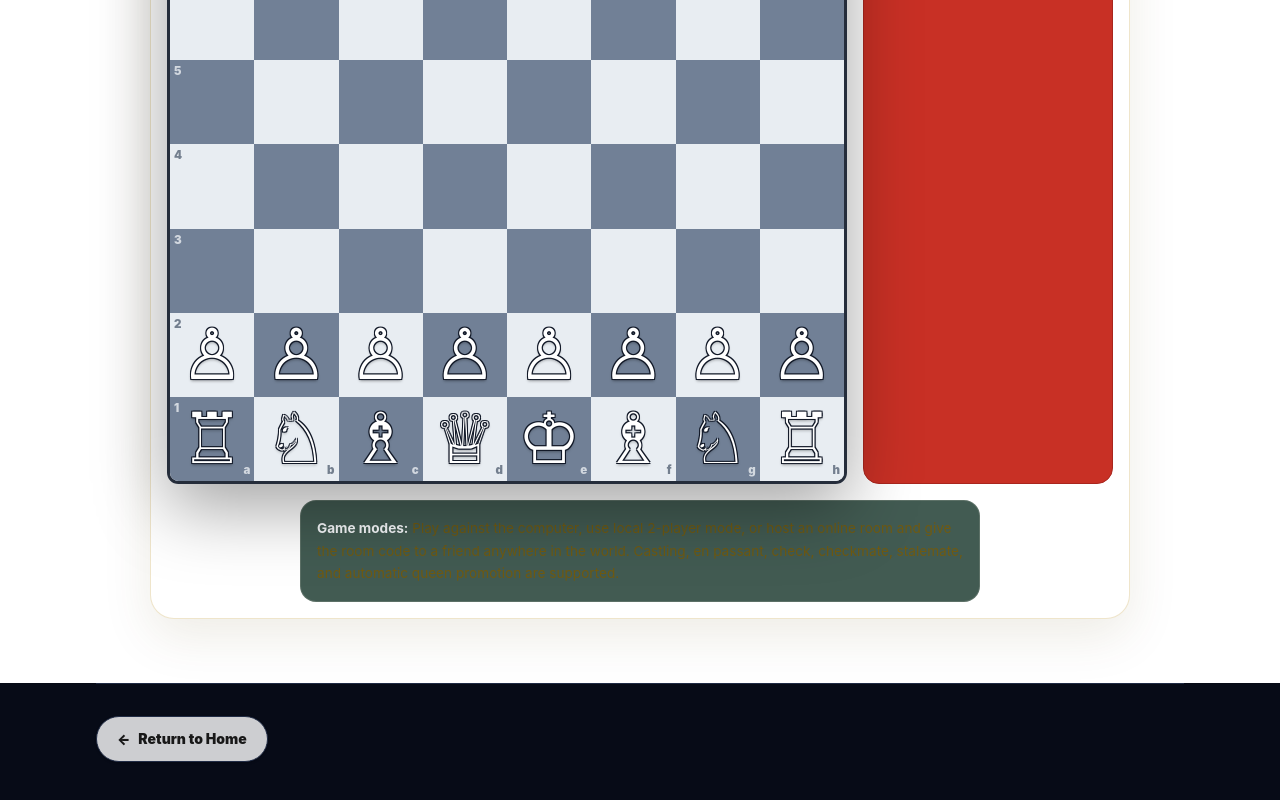
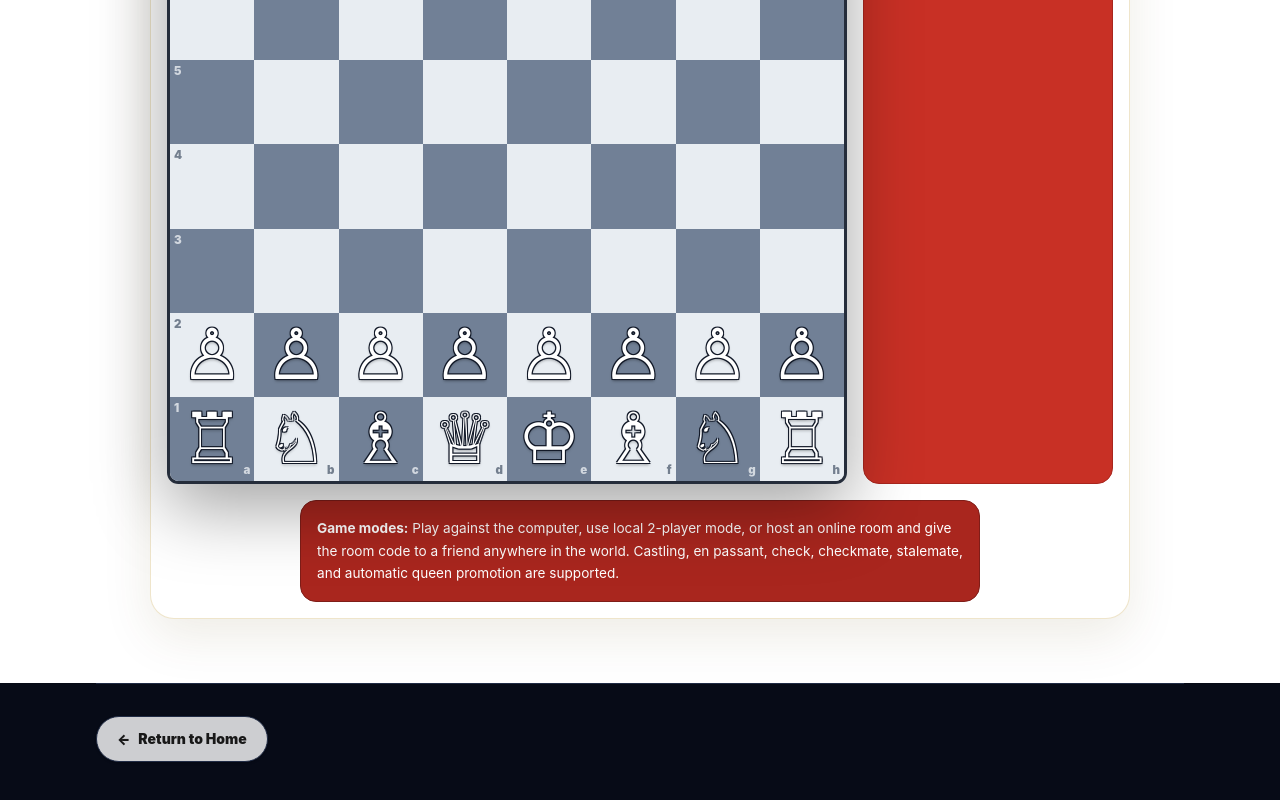
Before and after one commit to arunyadav-214/learning-website, a Next.js app: page /games/chess in a window 1280 px wide. Shown: the part 748-1548 px from the top of the page. Built offline with nearby package versions, Linux system fonts and the light colour scheme.

Commit message:
Make online chess room panel red

```diff
--- a/app/globals.css
+++ b/app/globals.css
@@ -1943,3 +1943,43 @@ body {
 .chess-page .chess-difficulty-row button:not(.active):hover {
   background:#a9261e !important;
 }
+
+
+/* Chess online room red panel */
+.chess-page .chess-help {
+  background:#a9261e !important;
+  border:1px solid #7f1d18 !important;
+  color:#ffffff !important;
+}
+
+.chess-page .chess-help strong {
+  color:#ffffff !important;
+}
+
+.chess-page .chess-help p,
+.chess-page .chess-help label,
+.chess-page .chess-help span {
+  color:#f6cf55 !important;
+}
+
+.chess-page .chess-help input {
+  background:#fffdf6 !important;
+  color:#2a2207 !important;
+  border:1px solid #e2c766 !important;
+}
+
+.chess-page .chess-help button.active {
+  background:#d4af37 !important;
+  color:#171308 !important;
+  border-color:#f4da75 !important;
+}
+
+.chess-page .chess-help button:not(.active) {
+  background:#c83025 !important;
+  color:#ffffff !important;
+  border-color:#8f2019 !important;
+}
+
+.chess-page .chess-help button:not(.active):hover {
+  background:#b12920 !important;
+}
```
